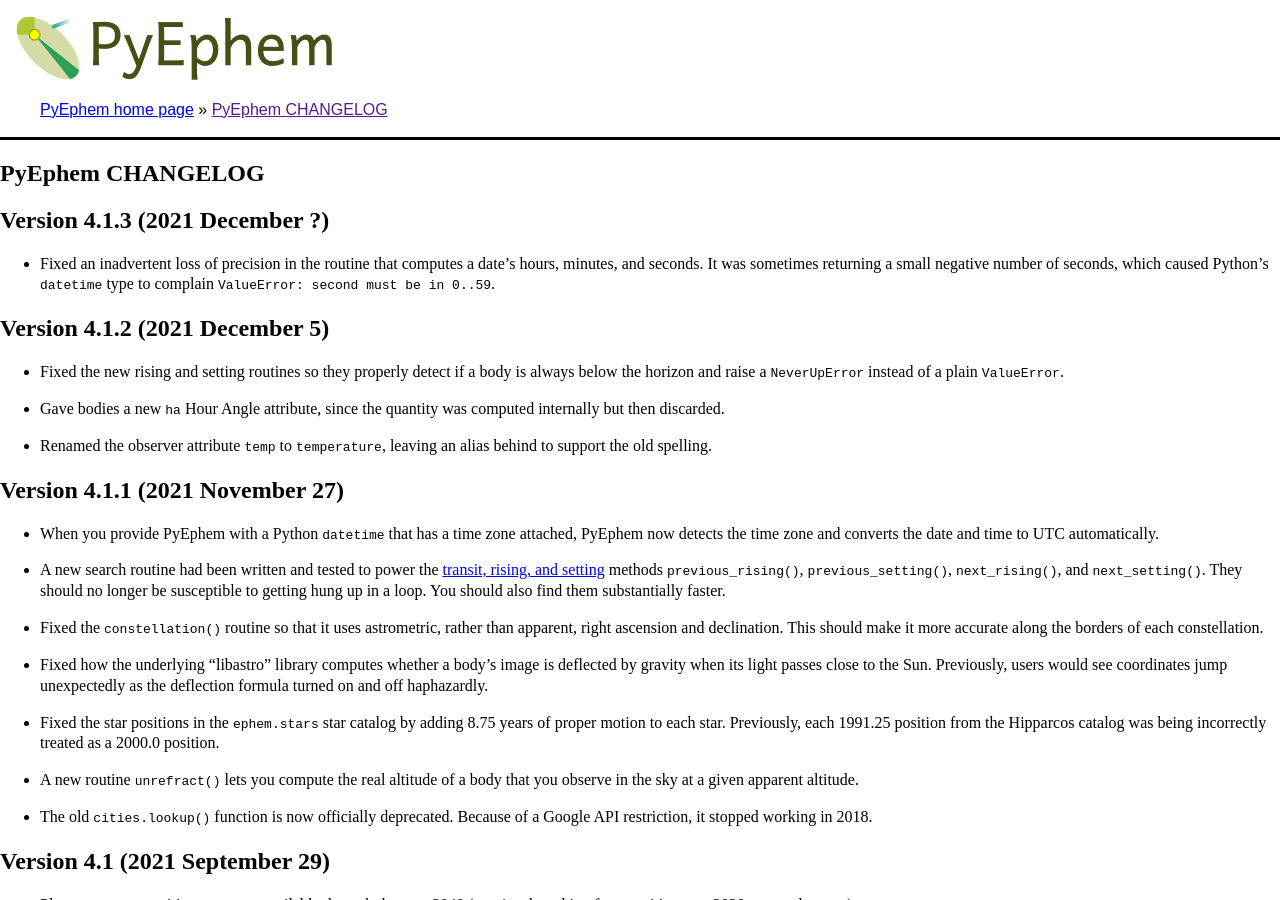
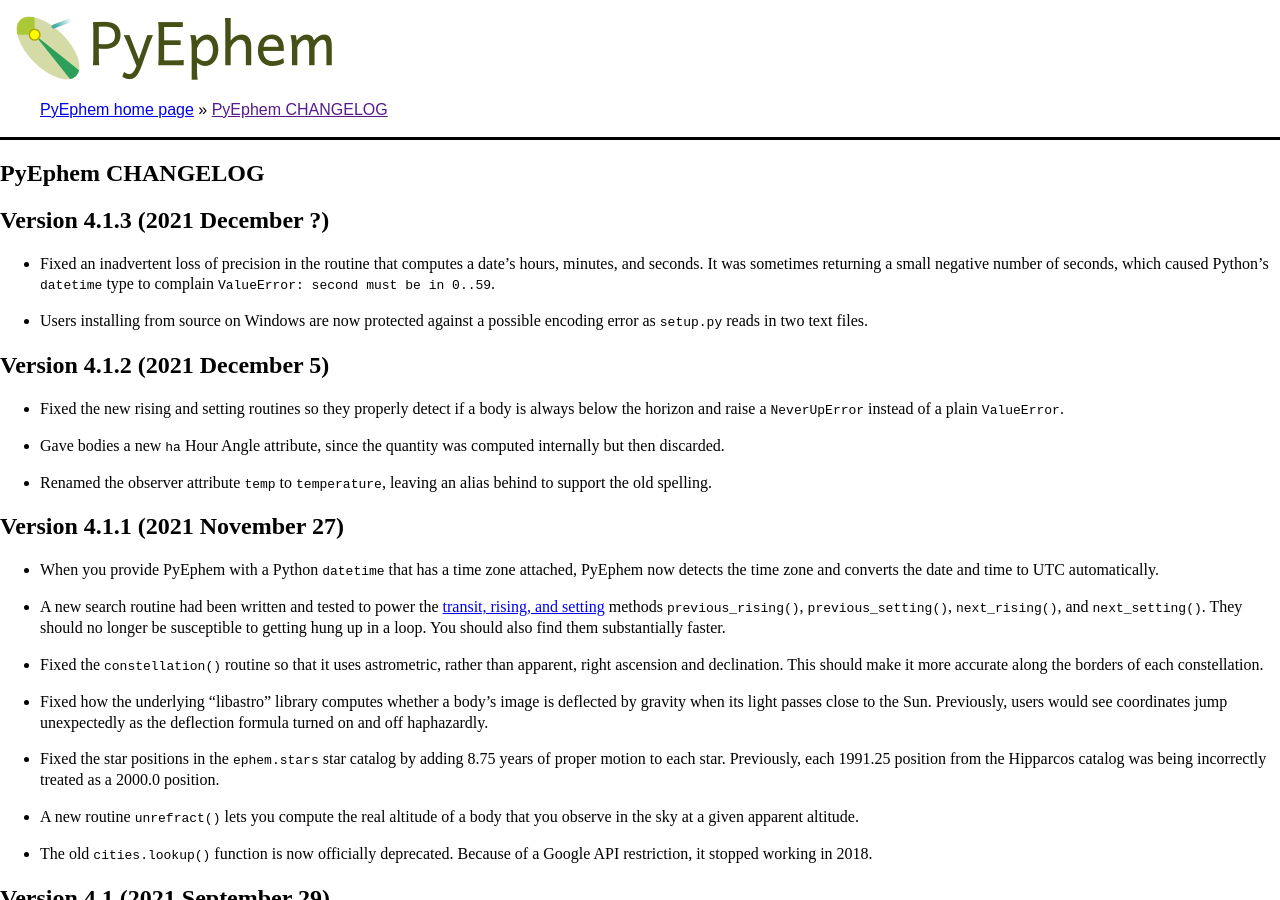
Before and after one commit to brandon-rhodes/pyephem, a Sphinx documentation site: the page built from ephem/doc/CHANGELOG.rst, in a window 1280 px wide and 900 px high. Built offline with Sphinx 7.4.7, drawn with Linux system fonts in a browser that asks for light colours.

Commit message:
Add changelog entry for #222

```diff
--- a/ephem/doc/CHANGELOG.rst
+++ b/ephem/doc/CHANGELOG.rst
@@ -9,6 +9,9 @@
   date’s hours, minutes, and seconds.  It was sometimes returning a
   small negative number of seconds, which caused Python’s ``datetime``
   type to complain ``ValueError: second must be in 0..59``.
+
+- Users installing from source on Windows are now protected against a
+  possible encoding error as ``setup.py`` reads in two text files.
 
 Version 4.1.2 (2021 December 5)
 -------------------------------
```
